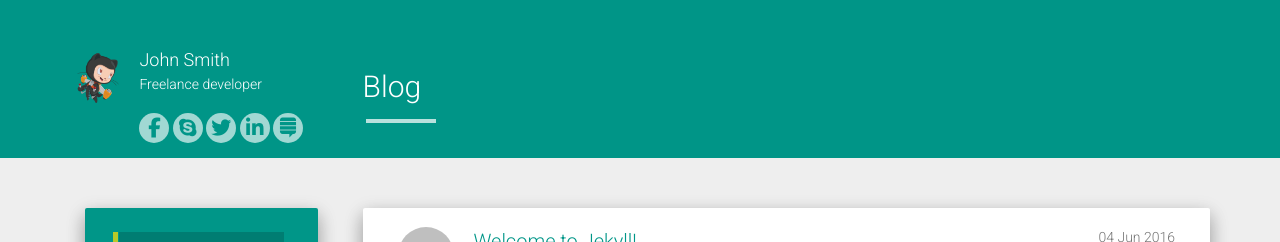
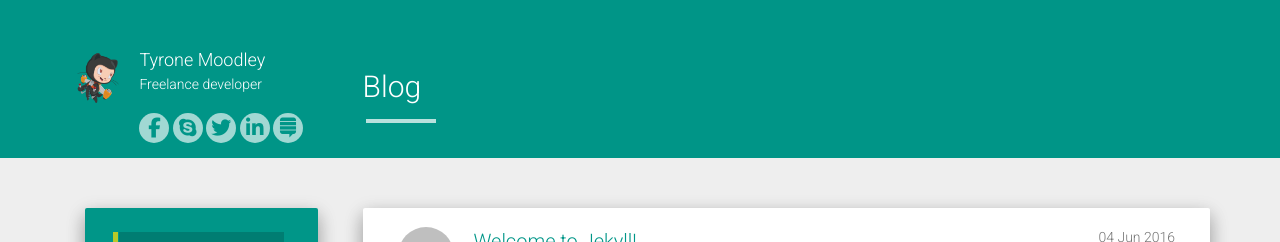
Before and after one commit to tmoodley/tyronesblog, a Jekyll site: the page built from index.html, in a window 1280 px wide. Shown: the top 242 px of the page. Built offline with Jekyll 4.4.1, drawn with Linux system fonts in a browser that asks for light colours; nearby versions of some CDN libraries; the list of posts is cut into pages by our own code.

Commit message:
change base url2

```diff
--- a/_config.yml
+++ b/_config.yml
@@ -1,8 +1,8 @@
-title: John Smith
+title: Tyrone Moodley
 description: My Personal Blog
-author: John Smith
-logo: http://aboutashu.com/hcz-jekyll-blog/static/img/avatar.png
-github: https://github.com/ashutosh2k12
+author: Tyrone Moodley
+logo: http://tmoodley.github.io/tyronesblog/static/img/avatar.png
+github: https://github.com/tmoodley
 about: Freelance developer
 disqus_shortname: aboutashu
 google_analytics: UA-72862926-1
@@ -21,7 +21,7 @@ urls:
       url: '#'
       icon: fa-graduation-cap
     - text: Github
-      url: https://github.com/ashutosh2k12
+      url: https://github.com/tmoodley
       icon: fa-github
     - text: XML Feed
       url: /feed.xml
@@ -48,7 +48,7 @@ share:
 enableTags: true
 tagarray: []
 
-url: "http://aboutashu.com/hcz-jekyll-blog"
+url: "http://tmoodley.github.io/tyronsblog"
 baseurl: "/tyronsblog"
 paginate: 20
 per_page: 20
```
